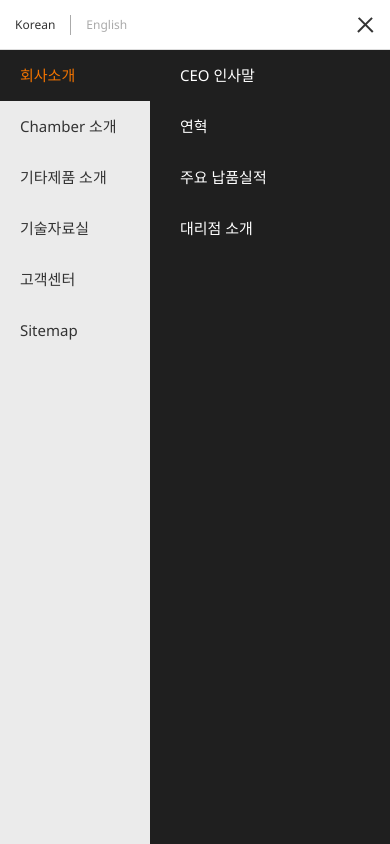
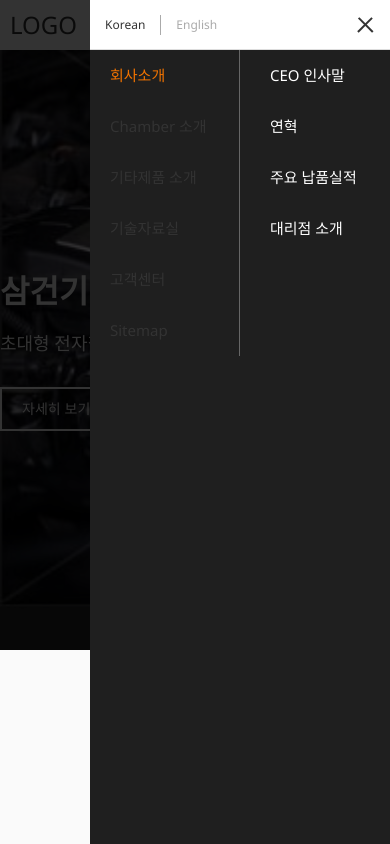
Before and after one commit to haminPark/haminPark.github.io, a plain HTML site: page index.html in a window 390 px wide. Both pictures are taken after a click on the element 365 px from the left and 25 px from the top of the page. Drawn offline with nearby package versions, Linux system fonts and the light colour scheme.

Commit message:
Add files via upload

```diff
--- a/css/style.css
+++ b/css/style.css
@@ -35,7 +35,7 @@ body {
 }
 
 body.no-scroll {
-	overflow:hidden;
+	overflow-y:hidden;
 }
 
 
@@ -139,6 +139,30 @@ p {	font-size: 12px; font-weight: 400;}
 	opacity: 0.5;
 }
 
+.blackout {
+	width:100%;
+	height: 100%;
+	background: rgba(0,0,0,0.8);
+	position: absolute;
+	top:0;
+	left:0;
+	z-index:9;
+	opacity: 0;
+	visibility: hidden;
+	-webkit-transition-property: all;
+	transition-property: all;
+	-webkit-transition-duration: 0.4s;
+	transition-duration: 0.4s;
+	-webkit-transition-timing-function: ease-out;
+	transition-timing-function: ease-out;
+}
+
+.blackout.on {
+	opacity: 1;
+	visibility: visible;
+}
+
+
 #header.shrink + .container {padding-top: 60px;}
 
 /* --------------------------------------------------------------------------------- */
@@ -166,6 +190,7 @@ p {	font-size: 12px; font-weight: 400;}
 
 #header.shrink {height:60px;}
 
+/* =pc-----*/
 #header .pc-header ul.util-menu {
 	display: block;
 	width:100%;
@@ -357,6 +382,220 @@ p {	font-size: 12px; font-weight: 400;}
 
 #header .pc-header  .menu-container ul.local-menu li .sub-menu > li:hover {color: #f17300;}
 
+/* =mobile-----*/
+#header  .mo-logo {
+	display:none;
+	margin-left: 10px;
+	font-size:24px;
+	color:#333;
+	line-height:50px;
+}
+
+.mo-icon {
+	display:none;
+	width: 50px;
+	height: 50px;
+	padding: 15px;
+	box-sizing:border-box;
+	position: fixed;
+	top: 0;
+	right: 0;
+	z-index:12;
+	cursor: pointer;
+}
+
+.mo-icon .one,
+.mo-icon .two,
+.mo-icon .three {
+  width: 100%;
+  height: 2px;
+  background: #333;
+  margin: 4px auto;
+  backface-visibility: hidden;
+  transition: 0.4s;
+}
+
+.mo-icon.on .one {transform:rotate(45deg) translate(4px, 3px); }
+.mo-icon.on .two {opacity: 0;}
+.mo-icon.on .three {transform: rotate(-45deg) translate(5px, -5px);}
+
+.mo-menu-wrap {
+	display:block;
+	width:100%;
+	max-width:300px;
+	height:100%;
+	overflow: hidden;
+	background: rgba(31,31,31,1);
+	box-sizing: border-box;
+	position: fixed;
+	top:0;
+	right:-100%;
+	z-index:11;
+	opacity: 0;
+	visibility: hidden;
+	-webkit-transition-property: all;
+	transition-property: all;
+	-webkit-transition-duration: 0.4s;
+	transition-duration: 0.4s;
+	-webkit-transition-timing-function: ease-out;
+	transition-timing-function: ease-out;
+}
+
+.mo-menu-wrap.on {
+	right:0;
+	opacity:1;
+	visibility: visible;
+}
+
+/*
+.mo-menu-wrap:before {
+	content:'';
+	width:150px;
+	height: 100%;
+	position: absolute;
+	top:50px;
+	left:100%;
+	z-index:11;
+	background: rgba(235,235,235,1);
+	-webkit-transition-property: all;
+	transition-property: all;
+	-webkit-transition-duration: 0.4s;
+	transition-duration: 0.4s;
+	-webkit-transition-timing-function: ease-out;
+	transition-timing-function: ease-out;
+}*/
+
+.mo-menu-wrap.on:before {
+	left:0;
+	opacity:1;
+	visibility: visible;
+}
+
+.mo-menu-wrap > .language {
+	display:block;
+	width: 100%;
+	margin-left:0;
+	padding: 15px 0;
+	height: 50px;
+	line-height:20px;
+	background:#fff;
+	font-size:0;
+	vertical-align: middle;
+	box-sizing:border-box;
+	border-bottom:1px solid #ddd;
+	position: absolute;
+	top:0;
+	left:0;
+	z-index:4;
+	-webkit-transition-property: all;
+	transition-property: all;
+	-webkit-transition-duration: 0.4s;
+	transition-duration: 0.4s;
+	-webkit-transition-timing-function: ease-out;
+	transition-timing-function: ease-out;
+
+}
+
+.mo-menu-wrap > .language > a {
+	display:inline-block;
+	padding: 0 15px;
+	box-sizing: border-box;
+	font-size: 12px;
+	color:#aaa;
+	text-align: center;
+	vertical-align: middle;
+}
+
+.mo-menu-wrap > .language > a:first-child {border-right: 1px solid #aaa;}
+
+.mo-menu-wrap > .language > a.on {color:#333;}
+
+.mo-menu-wrap > .local-menu {
+	width: 100%;
+	padding-top:50px;
+	box-sizing:border-box;
+}
+
+.mo-menu-wrap > .local-menu > li {
+	display:block;
+	width: 100%;
+	height: 51px;
+	padding-left:150px;
+	box-sizing: border-box;
+	overflow: visible;
+	position:relative;
+	z-index:4;
+}
+
+.mo-menu-wrap > .local-menu > li > .menu-btn {
+	display:block;
+	width:150px;
+	height: 51px;
+	padding: 10px 20px;
+	box-sizing: border-box;
+	border-right:1px solid #666;
+	line-height: 30px;
+	vertical-align: middle;
+	font-size: 15px;
+	color: #333;
+	position: absolute;
+	top:0;
+	left:0;
+}
+
+.mo-menu-wrap > .local-menu > li.on > .menu-btn {
+	background: rgba(31,31,31,1);
+	color: #f17300;
+}
+
+.mo-menu-wrap > .local-menu > li > .sub-menu {
+	width: 100%;
+	position: absolute;
+
+	left: 170px;
+	z-index:3;
+	opacity: 0;
+	visibility: hidden;
+	-webkit-transition-property: all;
+	transition-property: all;
+	-webkit-transition-duration: 0.5s;
+	transition-duration: 0.5s;
+	-webkit-transition-timing-function: ease-out;
+	transition-timing-function: ease-out;
+}
+
+.mo-menu-wrap > .local-menu > li:nth-child(1) > .sub-menu {top:0;}
+.mo-menu-wrap > .local-menu > li:nth-child(2) > .sub-menu {top:-50px;}
+.mo-menu-wrap > .local-menu > li:nth-child(3) > .sub-menu {top:-100px;}
+.mo-menu-wrap > .local-menu > li:nth-child(4) > .sub-menu {top:-150px;}
+.mo-menu-wrap > .local-menu > li:nth-child(5) > .sub-menu {top:-200px;}
+
+.mo-menu-wrap > .local-menu > li.on > .sub-menu {
+	left: 150px;
+	opacity: 1;
+	visibility: visible;
+}
+
+.mo-menu-wrap > .local-menu > li > .sub-menu li {
+	display:block;
+	height: 51px;
+	line-height:50px;
+	padding:0 30px;
+	box-sizing: border-box;
+	vertical-align: middle;
+	font-size: 15px;
+	color: #fff;
+	text-align:left;
+}
+
+
+
+
+
+
+#header .mo-menu > .local-menu > li.on {}
+
+
 /* --------------------------------------------------------------------------------- */
 /* --------------------------------------------------------------------------------- */
 /* =main---------------------------------------------------------------------------- */
@@ -491,221 +730,19 @@ p {	font-size: 12px; font-weight: 400;}
 
 @media screen and (max-width: 840px) {
 	.pc-only {display:none;}
+
 	/* =header------------------- */
+
 	#header {
 		width: 100%;
 		height: 50px;
 		font-size:0;
 	}
 
-	#header .mo-logo {
-		display:inline-block;
-		margin-left: 10px;
-		font-size:24px;
-		color:#333;
-		line-height:50px;
-	}
+	#header .mo-logo { display:inline-block; }
 
-	#header .mo-icon {
-		display:block;
-		width: 50px;
-		height: 50px;
-		padding: 15px;
-		box-sizing:border-box;
-		position: absolute;
-		top: 0;
-		right: 0;
-		z-index:11;
-		cursor: pointer;
-	}
+	.mo-icon {display:block; }
 
-	#header .mo-icon .one,
-	#header .mo-icon .two,
-	#header .mo-icon .three {
-	  width: 100%;
-	  height: 2px;
-	  background: #333;
-	  margin: 4px auto;
-	  backface-visibility: hidden;
-	  transition: 0.4s;
-	}
-
-	#header .mo-icon.on .one {transform:rotate(45deg) translate(4px, 3px); }
-	#header .mo-icon.on .two {opacity: 0;}
-	#header .mo-icon.on .three {transform: rotate(-45deg) translate(5px, -5px);}
-
-	#header .mo-menu {
-		display:block;
-		width:100%;
-		height:100%;
-		overflow: auto;
-		background: rgba(31,31,31,1);
-		box-sizing: border-box;
-		position: fixed;
-		top:0;
-		right:-100%;
-		z-index:3;
-		opacity: 0;
-		visibility: hidden;
-		-webkit-transition-property: all;
-		transition-property: all;
-		-webkit-transition-duration: 0.4s;
-		transition-duration: 0.4s;
-		-webkit-transition-timing-function: ease-out;
-		transition-timing-function: ease-out;
-	}
-
-	#header .mo-menu:before {
-		content:'';
-		width:150px;
-		height: 100%;
-		position: fixed;
-		top:0;
-		left:100%;
-		z-index:3;
-		background: rgba(235,235,235,1);
-		-webkit-transition-property: all;
-		transition-property: all;
-		-webkit-transition-duration: 0.4s;
-		transition-duration: 0.4s;
-		-webkit-transition-timing-function: ease-out;
-		transition-timing-function: ease-out;
-	}
-
-	#header .mo-menu.on {
-		right:0;
-		opacity:1;
-		visibility: visible;
-	}
-
-	#header .mo-menu.on:before {
-		left:0;
-		opacity:1;
-		visibility: visible;
-	}
-
-	#header .mo-menu > .language {
-		display:block;
-		width: 100%;
-		margin-left:0;
-		padding: 15px 0;
-		height: 50px;
-		line-height:20px;
-		background:#fff;
-		font-size:0;
-		vertical-align: middle;
-		box-sizing:border-box;
-		border-bottom:1px solid #ddd;
-		position: absolute;
-		top:0;
-		left:0;
-		z-index:4;
-		-webkit-transition-property: all;
-		transition-property: all;
-		-webkit-transition-duration: 0.4s;
-		transition-duration: 0.4s;
-		-webkit-transition-timing-function: ease-out;
-		transition-timing-function: ease-out;
-
-	}
-
-	#header .mo-menu > .language > a {
-		display:inline-block;
-		padding: 0 15px;
-		box-sizing: border-box;
-		font-size: 12px;
-		color:#aaa;
-		text-align: center;
-		vertical-align: middle;
-	}
-
-	#header .mo-menu > .language > a:first-child {border-right: 1px solid #aaa;}
-
-	#header .mo-menu > .language > a.on {color:#333;}
-
-	#header .mo-menu > .local-menu {
-		width: 100%;
-		padding-top:50px;
-		box-sizing:border-box;
-	}
-
-	#header .mo-menu > .local-menu > li {
-		display:block;
-		width: 100%;
-		height: 51px;
-		padding-left:150px;
-		box-sizing: border-box;
-		overflow: visible;
-		position:relative;
-		z-index:4;
-	}
-
-	#header .mo-menu > .local-menu > li > .menu-btn {
-		display:block;
-		width:150px;
-		height: 51px;
-		padding: 10px 20px;
-		box-sizing: border-box;
-		line-height: 30px;
-		vertical-align: middle;
-		font-size: 15px;
-		color: #333;
-		position: absolute;
-		top:0;
-		left:0;
-	}
-
-	#header .mo-menu > .local-menu > li.on > .menu-btn {
-		background: rgba(31,31,31,1);
-		color: #f17300;
-	}
-
-	#header .mo-menu > .local-menu > li > .sub-menu {
-		width: 100%;
-		position: absolute;
-
-		left: 170px;
-		z-index:3;
-		opacity: 0;
-		visibility: hidden;
-		-webkit-transition-property: all;
-		transition-property: all;
-		-webkit-transition-duration: 0.5s;
-		transition-duration: 0.5s;
-		-webkit-transition-timing-function: ease-out;
-		transition-timing-function: ease-out;
-	}
-
-	#header .mo-menu > .local-menu > li:nth-child(1) > .sub-menu {top:0;}
-	#header .mo-menu > .local-menu > li:nth-child(2) > .sub-menu {top:-50px;}
-	#header .mo-menu > .local-menu > li:nth-child(3) > .sub-menu {top:-100px;}
-	#header .mo-menu > .local-menu > li:nth-child(4) > .sub-menu {top:-150px;}
-	#header .mo-menu > .local-menu > li:nth-child(5) > .sub-menu {top:-200px;}
-
-	#header .mo-menu > .local-menu > li.on > .sub-menu {
-		left: 150px;
-		opacity: 1;
-		visibility: visible;
-	}
-
-	#header .mo-menu > .local-menu > li > .sub-menu li {
-		display:block;
-		height: 51px;
-		line-height:50px;
-		padding:0 30px;
-		box-sizing: border-box;
-		vertical-align: middle;
-		font-size: 15px;
-		color: #fff;
-		text-align:left;
-	}
-
-
-
-
-
-
-	#header .mo-menu > .local-menu > li.on {}
 
 
 
--- a/index.html
+++ b/index.html
@@ -62,11 +62,6 @@
 	<!-- 헤더 시작 -->
 	<div id="header">
 		<div class="mo-logo mobile-only"><a>LOGO</a></div>
-		<div class="mobile-only mo-icon">
-			<div class="one"></div>
-			<div class="two"></div>
-			<div class="three"></div>
-		</div>
 		<!-- pc 헤더 -->
 		<div class="content-wrap pc-header pc-only">
 			<!-- 유틸메뉴 -->
@@ -126,8 +121,15 @@
 				</ul>
 			</div>
 		</div>
+	</div>
+	<div class="blackout"></div>
+	<div class="mobile-only mo-icon">
+		<div class="one"></div>
+		<div class="two"></div>
+		<div class="three"></div>
+	</div>
 	<!-- mobile 메뉴 -->
-		<div class="content-wrap mo-menu mobile-only">
+	<div class="mo-menu-wrap mobile-only">
 		<div class="language">
 			<a href="" class="on">Korean</a>
 			<a href="">English</a>
@@ -160,7 +162,7 @@
 				</ul>
 			</li>
 			<li>
-					<a href="" class="menu-btn">기술자료실</a>
+				<a href="#" class="menu-btn">기술자료실</a>
 			</li>
 			<li>
 				<p class="menu-btn">고객센터</p>
@@ -171,7 +173,7 @@
 				</ul>
 			</li>
 			<li>
-					<a href="" class="menu-btn">Sitemap</a>
+				<a href="#" class="menu-btn">Sitemap</a>
 			</li>
 		</ul>
 	</div>
@@ -182,7 +184,6 @@
 			$('.local-menu>li>p').not( $(this) ).parents('li').stop().removeClass("on");
 		});
 	</script>
-	</div>
 
 	<!-- 컨텐츠 시작 -->
 	<div class="container">
@@ -229,7 +230,8 @@
 	<script>
 		$(".mo-icon").on('click', function() {
 			$(this).toggleClass("on");
-			$('.mo-menu').toggleClass("on");
+			$('.mo-menu-wrap').toggleClass("on");
+			$('.blackout').toggleClass("on");
 			$('body').toggleClass("no-scroll");
 			//$("nav ul").toggleClass('hidden');
 		});
```
Lines whose indentation alone changed are shown as unchanged.
